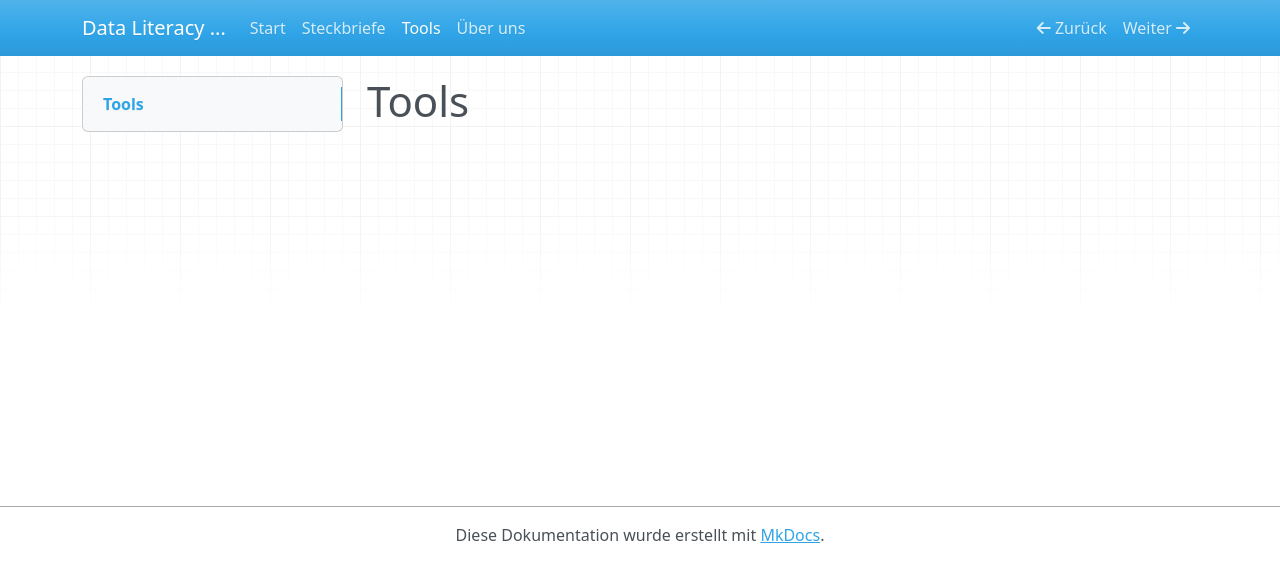
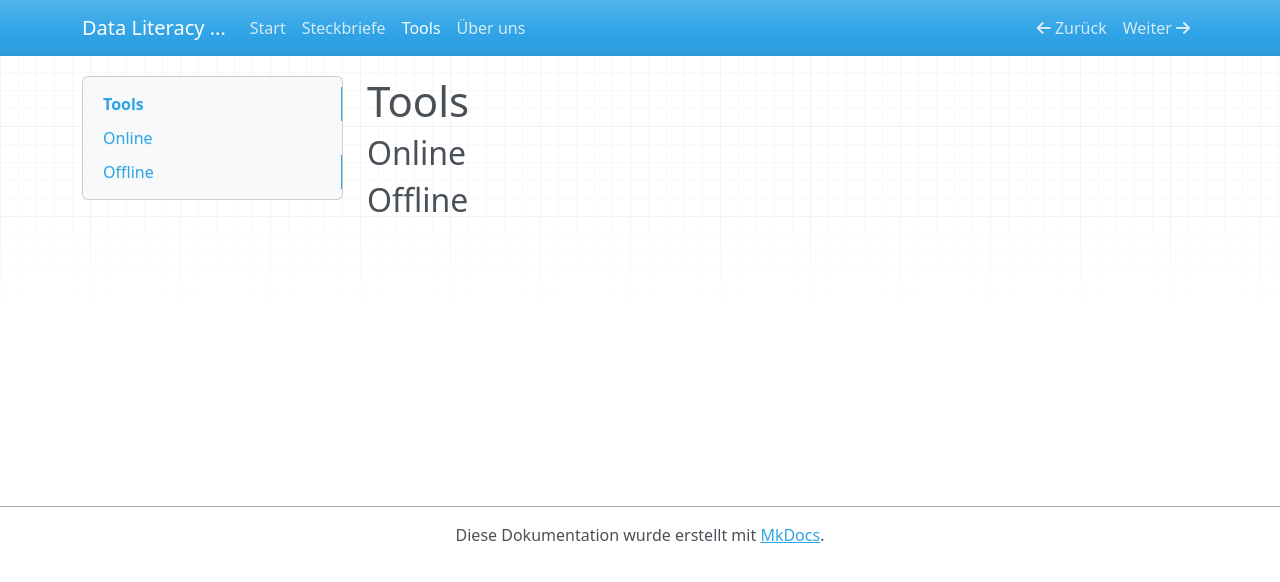
Before and after one commit to konrad/single-source-publishing-test, an MkDocs documentation site: the page built from docs/tools.md, in a window 1280 px wide. Shown: the top 582 px of the page. Built offline with MkDocs 1.6.1, drawn with Linux system fonts in a browser that asks for light colours; nearby versions of some CDN libraries.

Commit message:
Extend tools page

```diff
--- a/docs/tools.md
+++ b/docs/tools.md
@@ -1 +1,12 @@
+---
+categories:
+    - Examples
+    - Basics
+    - Solutions
+---
+
 # Tools
+
+## Online
+
+## Offline
```
